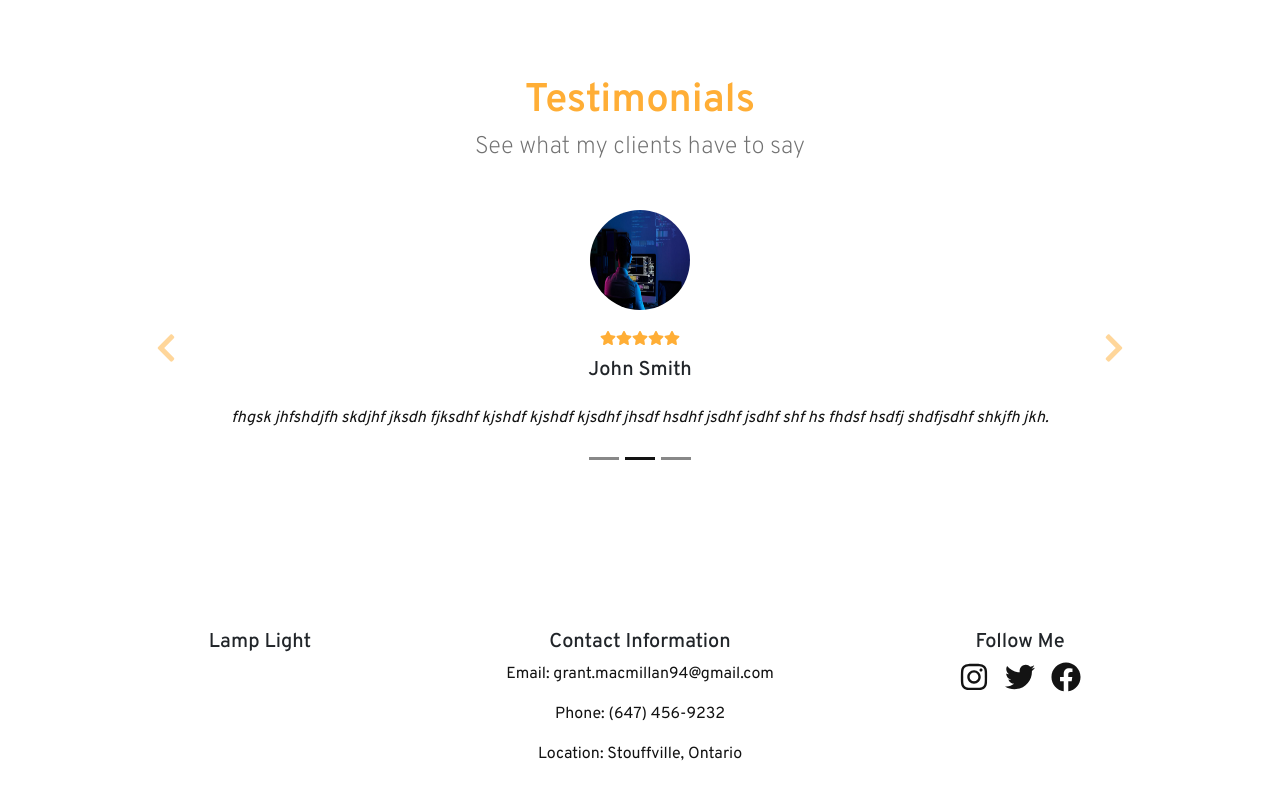
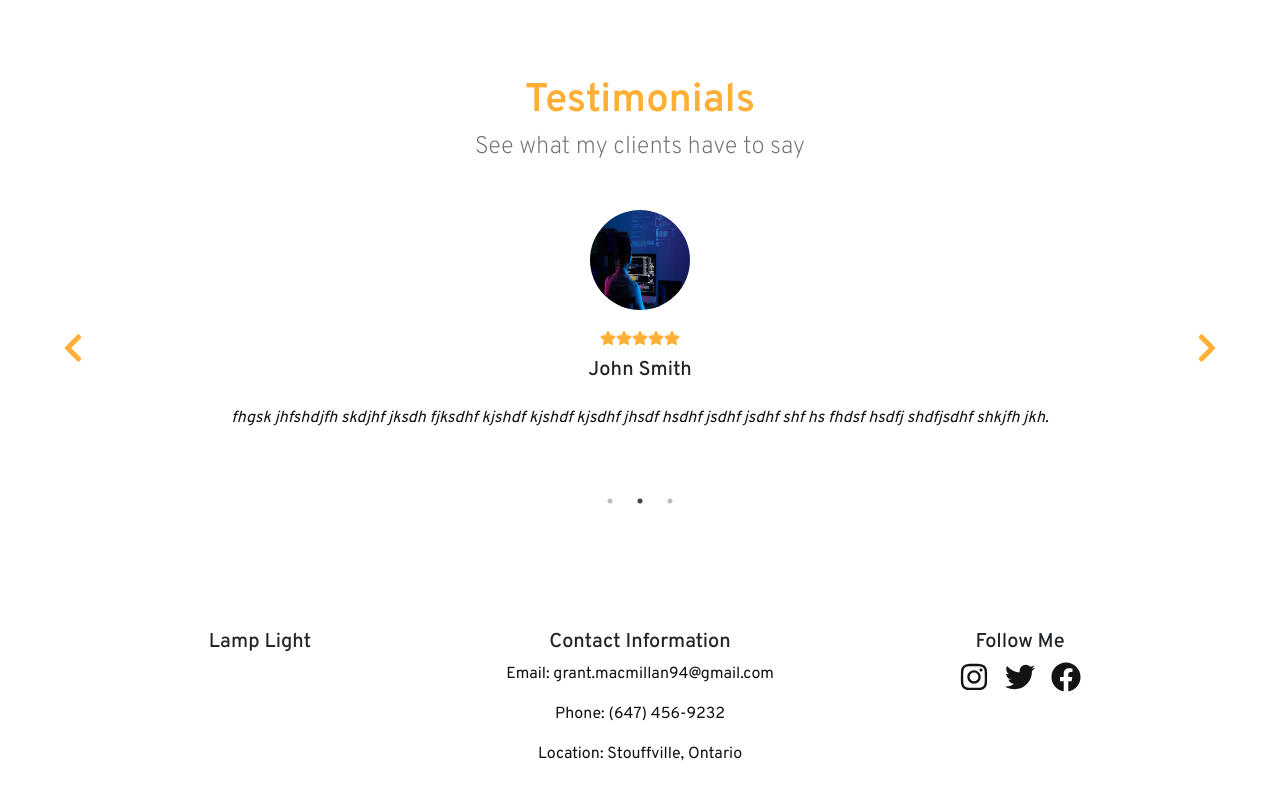
Before and after one commit to grantmacmillan/main-street-digital, a Next.js app: page / in a window 1280 px wide. Shown: the part 771-1571 px from the top of the page. Built offline with nearby package versions, Linux system fonts and the light colour scheme.

Commit message:
Added new carousel

```diff
--- a/app/components/ProjectCarousel.js
+++ b/app/components/ProjectCarousel.js
@@ -10,7 +10,7 @@ const ProjectCarousel = ({ projects }) => {
         speed: 500,
         slidesToShow: 3,
         slidesToScroll: 1,
-        autoplay: false,
+        autoplay: true,
         autoplaySpeed: 3000, // Standard autoplay speed
         pauseOnHover: true,
         responsive: [
--- a/app/components/Testimonials.js
+++ b/app/components/Testimonials.js
@@ -1,23 +1,57 @@
 "use client";
 
 import Image from "next/image";
-import Link from "next/link";
-import { FaFacebook, FaTwitter, FaInstagram, FaChevronLeft, FaChevronRight, FaStar } from "react-icons/fa";
-import { Container, Row, Col, Carousel } from "react-bootstrap";
+import { FaChevronLeft, FaChevronRight, FaStar } from "react-icons/fa";
+import { Container } from "react-bootstrap";
+import Slider from "react-slick";
+
+
+const PrevArrow = (props) => {
+    const { onClick } = props;
+    return (
+        <div
+            style={{ display: "block", fontSize: "2rem", left: "-25px", zIndex: 1, position: 'absolute', top: '50%', transform: 'translateY(-50%)', cursor: 'pointer' }}
+            onClick={onClick}
+        >
+            <FaChevronLeft aria-hidden="true" className="custom-prev-icon" />
+        </div>
+    );
+};
+
+const NextArrow = (props) => {
+    const { onClick } = props;
+    return (
+        <div
+            style={{ display: "block", fontSize: "2rem", right: "-25px", zIndex: 1, position: 'absolute', top: '50%', transform: 'translateY(-50%)', cursor: 'pointer' }}
+            onClick={onClick}
+        >
+            <FaChevronRight aria-hidden="true" className="custom-next-icon" />
+        </div>
+    );
+};
 
 export default function Testimonials() {
+    const settings = {
+        dots: true,
+        infinite: true,
+        speed: 500,
+        slidesToShow: 1,
+        slidesToScroll: 1,
+        autoplay: true,
+        autoplaySpeed: 3000,
+        pauseOnHover: true,
+        prevArrow: <PrevArrow />,
+        nextArrow: <NextArrow />,
+    };
+
     return (
         <>
             <Container className="text-center my-5">
                 <h1 className="section-heading">Testimonials</h1>
                 <h4 className="section-subheading">See what my clients have to say</h4>
-                <Carousel
-                    prevIcon={<FaChevronLeft className="custom-prev-icon" aria-hidden="true" />}
-                    nextIcon={<FaChevronRight className="custom-next-icon" aria-hidden="true" />}
-                    className="testimonial-carousel mt-5"
-                >
-                    <Carousel.Item>
-                        <div className="text-center">
+                <Slider {...settings} className="testimonial-carousel mt-5">
+                    <div>
+                        <div className="testimonial-item text-center">
                             <Image
                                 src="/images/landing.jpg"
                                 alt="John Smith"
@@ -35,9 +69,9 @@ export default function Testimonials() {
                                 </p>
                             </blockquote>
                         </div>
-                    </Carousel.Item>
-                    <Carousel.Item>
-                        <div className="text-center">
+                    </div>
+                    <div>
+                        <div className="testimonial-item text-center">
                             <Image
                                 src="/images/landing.jpg"
                                 alt="John Smith"
@@ -55,9 +89,9 @@ export default function Testimonials() {
                                 </p>
                             </blockquote>
                         </div>
-                    </Carousel.Item>
-                    <Carousel.Item>
-                        <div className="text-center">
+                    </div>
+                    <div>
+                        <div className="testimonial-item text-center">
                             <Image
                                 src="/images/landing.jpg"
                                 alt="John Smith"
@@ -75,8 +109,8 @@ export default function Testimonials() {
                                 </p>
                             </blockquote>
                         </div>
-                    </Carousel.Item>
-                </Carousel>
+                    </div>
+                </Slider>
             </Container>
         </>
     );
--- a/app/home.css
+++ b/app/home.css
@@ -121,9 +121,13 @@
     background-color: var(--text);
 }
 
+
+
 .custom-prev-icon,
 .custom-next-icon {
     color: var(--primary-color);
+
+    z-index: 1;
     /* Change to desired color */
     font-size: 2rem;
     /* Adjust the size as needed */
@@ -138,6 +142,16 @@
 .testimonial-star {
     color: var(--primary-color);
 }
+
+.testimonial-item {
+    display: flex;
+    flex-direction: column;
+    align-items: center;
+    justify-content: center;
+    margin: 0 auto;
+    /* Center the testimonial item */
+}
+
 
 
 .services-row .divider {
--- a/app/portfolio/portfolio.css
+++ b/app/portfolio/portfolio.css
@@ -1,4 +1,8 @@
 /* styles/globals.css */
+.portfolio-container {
+    padding-top: 60px;
+}
+
 .portfolio-carousel-container {
     margin: 0 auto;
     padding: 20px;
--- a/app/pricing/page.js
+++ b/app/pricing/page.js
@@ -9,7 +9,9 @@ import profilePic from "../../public/images/landing.jpg";
 
 export default function Pricing() {
     return (
-        <div className="container pricing-container my-5">
+        <div className="container pricing-container my-5 text-center">
+            <h1 className="section-heading">Services</h1>
+            <h4 className="section-subheading">Find the package thats right for you!</h4>
             <div className="row">
                 <div className="col-md-6 col-lg-4 mb-4">
                     <div className="pricing-card text-start d-flex flex-column justify-content-between delay-1">
```
